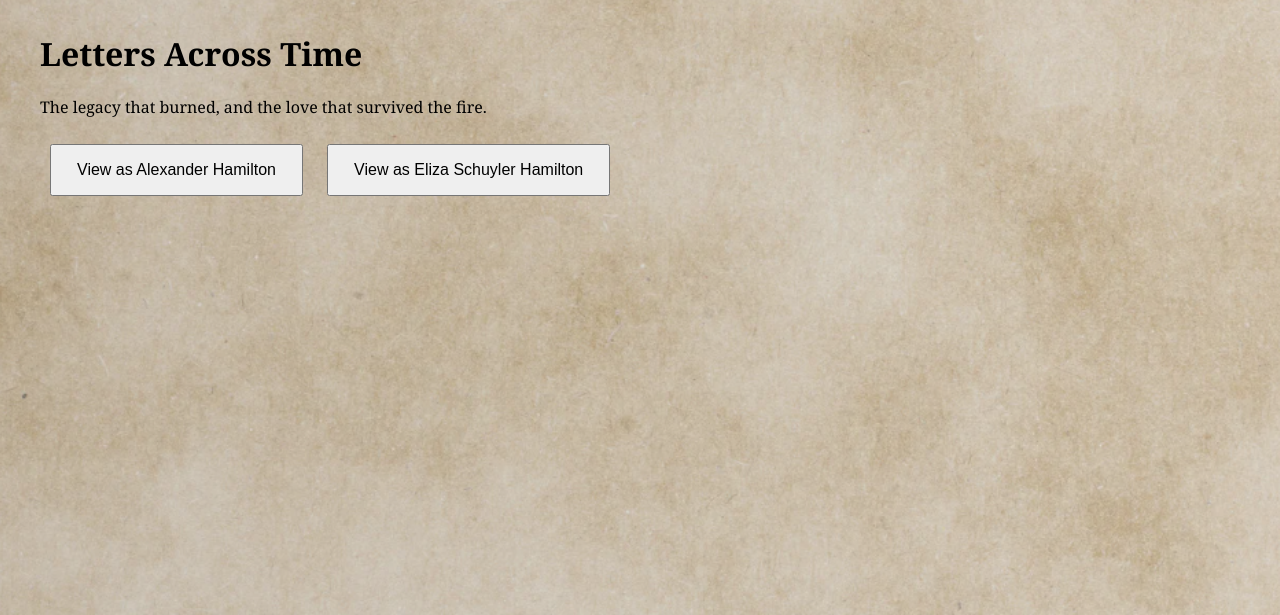
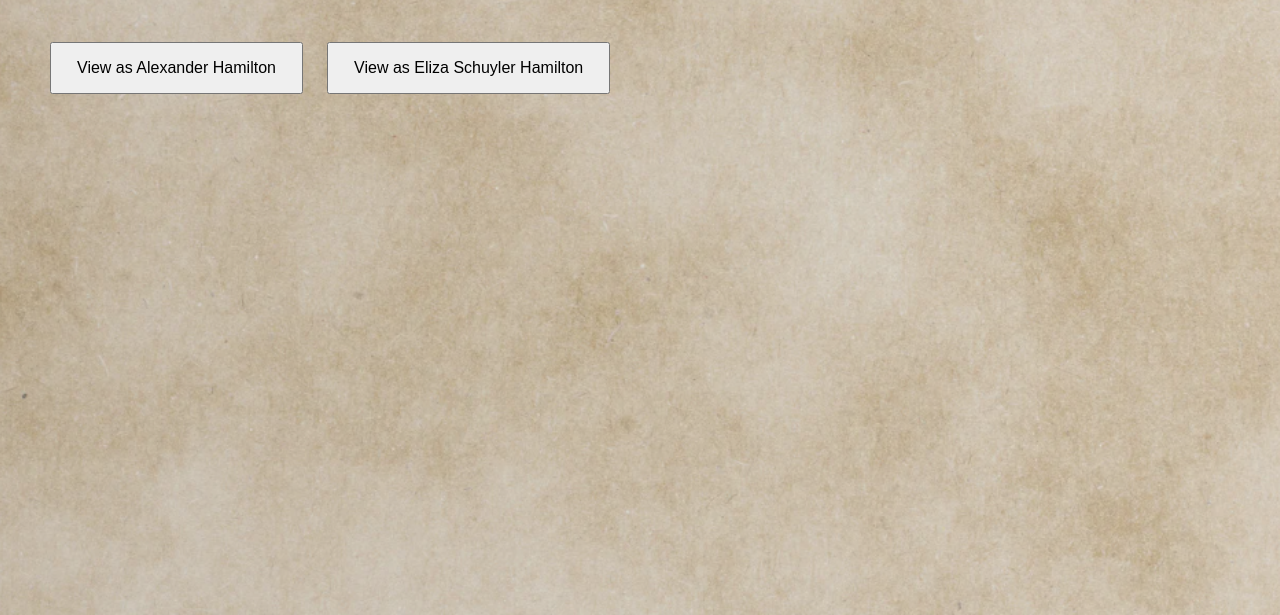
Before and after one commit to liannegesite19/WDProjBerylliumGesiteOngkeko, a plain HTML site: page index.html in a window 1280 px wide. Shown: the part 265-880 px from the top of the page. Drawn offline with Linux system fonts and the light colour scheme.

Commit message:
homepaggegege

```diff
--- a/index.html
+++ b/index.html
@@ -8,7 +8,7 @@
   <meta name="autor" content="Lianne Emerey P. Gesite & Estelle Miranda Ongkeko">
   <link rel="icon" href="logo.png"
 
-  <title>  itle>
+  <title>Letters Across Time </title>
   <link rel="stylesheet" href="css/style.css">
 
 </head>
@@ -18,9 +18,6 @@
   <div class="logo-container">
     <img src="images/logo.png" alt="Letters Across Time Logo" class="logo">
   </div>
-
-  <h1>Letters Across Time</h1>
-  <p>The legacy that burned, and the love that survived the fire.</p>
 
   <div class="choices">
     <button onclick="choosePerspective('hamilton')">
```
